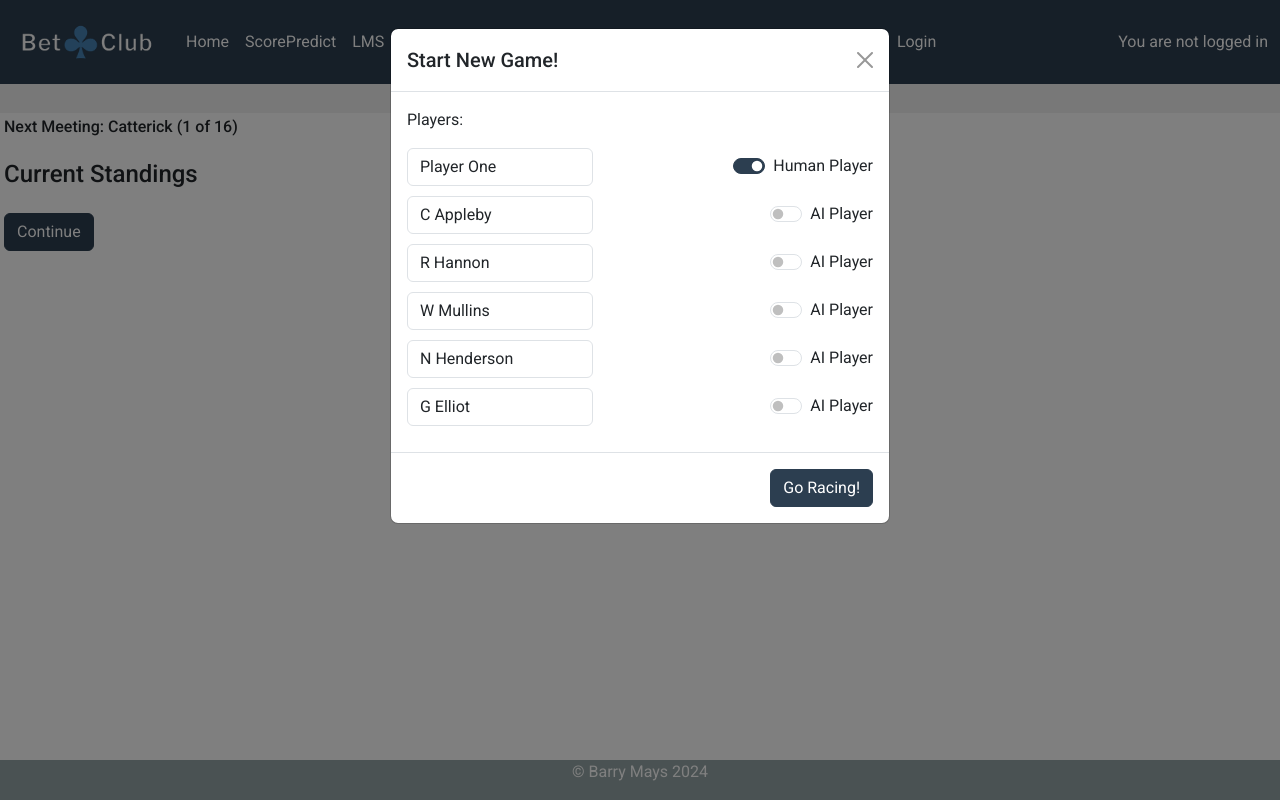
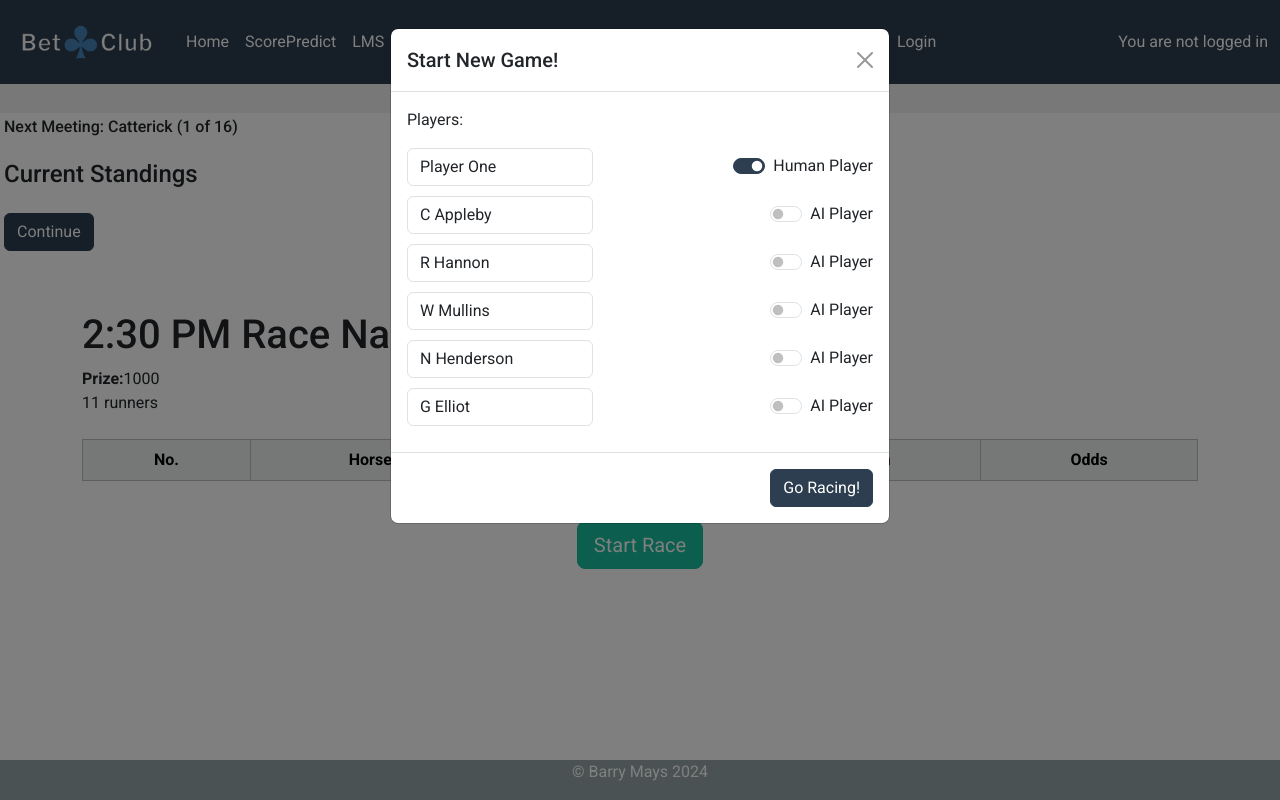
Before and after one commit to bmays9/bet-club, a Django app: page /horse.html in a window 1280 px wide. Run offline with Django 5.2, Linux system fonts and the light colour scheme; lists and menus that the app fills with data are empty; some libraries are stand-ins or nearby versions.

Commit message:
HR: preparing first race

```diff
--- a/static/data/horse_game/prizemoney.txt
+++ b/static/data/horse_game/prizemoney.txt
@@ -1,9 +1,9 @@
-1,000
+4,000
 2,000
 3,000
-4,000
+2,000
+2,000
 5,000
-6,000
 7,000
 8,000
 9,000
--- a/static/data/horse_game/racenames.txt
+++ b/static/data/horse_game/racenames.txt
@@ -1,9 +1,9 @@
-Southwell5f
+The Brocklesby
 Southwell2m4
 Southwell2m
 Southwell1m
-Southwell3m
-Southwell1m4
+The Derby Jackpot
+Maiden Stakes
 Newcastle4m
 Newcastle1m2
 Newcastle2m
--- a/static/js/horse_game/horseracing.js
+++ b/static/js/horse_game/horseracing.js
@@ -1,15 +1,16 @@
 import { fetchTextFiles } from "./load_data.js";
+import { showRacecard } from "./race.js";
 import { allEntries, canEnterRace, enterHorse, displayRaceEntries, allRacesHaveEntries } from './entry.js';
 import { shuffleArray, getRandomGoingPreference, buildHorseData, adjustRatingByAge, endOfSeasonUpdate, goingModifier, resetPlayerData } from './initialise.js';
 import { raceEntries, playerData, horseData, raceData, setRaceEntries, setHorseData, setPlayerData, setRaceData } from './gameState.js';
 
-let meeting_number = 0;
-let raceTime = ["1:15", "1:50", "2:25", "3:00", "3:35", "4:10"]
+export let meeting_number = 0;
+export let raceTime = ["1:15", "1:50", "2:25", "3:00", "3:35", "4:10"]
 let players = []
 const TOTALHORSES = 144
-let going = ["Soft-Ish", "Sofyt"];
+export let going = [];
 let selectedRaceIndex = null;
-let lineups = []; // stores final race line ups, taken from raceEntries after they are confirme
+export let lineups = []; // stores final race line ups, taken from raceEntries after they are confirme
 
 
 async function buildRaceData() {
@@ -21,7 +22,16 @@ async function buildRaceData() {
     shuffleArray(data.horsenames); // Shuffle the array
     data.horsenames = data.horsenames.slice(0, TOTALHORSES); // only need 6 * 24
     console.log("Horsenames after slice:", data.horsenames);
+    // Set going for each meeting
+    const goingOptions = ["Heavy", "Soft", "Good-Soft", "Good", "Good-Firm"];
 
+    const goings = Array.from({ length: 20 }, () => {
+        const randomIndex = Math.floor(Math.random() * goingOptions.length);
+        return goingOptions[randomIndex]; // ✅ add this line
+    });
+
+    console.log(goings);
+    data.goings = goings
     setRaceData(data); // Save the fetched data to the global state via the setter
 }
 
@@ -89,11 +99,12 @@ function displayGameState(array) {
 document.getElementById('clear-game-state').addEventListener('click', function () {
     // Clear game state tables
     console.log("raceData in clear-game-state click:", raceData);
+    console.log("going in clear-game-state click:", going);
     document.getElementById('gs-meeting-races').innerHTML = "";
     document.getElementById('gs-players').innerHTML = "";
     document.getElementById('next-meeting').innerHTML = "";
     document.getElementById('gs-standings').innerHTML = "";
-    document.getElementById('gs-meeting').innerHTML = `${raceData.meetings[meeting_number]} | Good-Soft`
+    document.getElementById('gs-meeting').innerHTML = `${raceData.meetings[meeting_number]} | ${raceData.goings[meeting_number]}`
     document.getElementById('clear-game-state').style.display = 'none';
 
     // Randomize the Picking Order
@@ -155,6 +166,7 @@ document.getElementById('clear-game-state').addEventListener('click', function (
     }
 
     function displayStable(currentPlayerIndex) {
+        console.log("Display Stable: ", )
     let playerName = playerData[currentPlayerIndex].name;
 
     // Insert button and stable HTML
@@ -274,12 +286,29 @@ document.getElementById('clear-game-state').addEventListener('click', function (
 
     // Confirm button to save entries and move to the next player
     confirmBtn.onclick = function () {
-        lineups.push({
-            player: playerData[currentPlayerIndex].name,
-            entries: JSON.parse(JSON.stringify(raceEntries)) // Deep copy
-        });
+        const playerName = playerData[currentPlayerIndex].name;
 
-        // Clear existing entries without reassigning
+        const raceLineup = [];
+
+        if (lineups.length === 0) {
+            // Initialize the 6 races
+            for (let i = 0; i < 6; i++) {
+                lineups.push([]);  // one array for each race
+            }
+        }
+
+        for (let i = 0; i < 6; i++) {
+            const race = raceEntries[i];
+            race.forEach(entry => {
+                lineups[i].push({
+                    race: i,
+                    horseName: entry.horseName,
+                    trainer: entry.playerName
+                });
+            });
+        }
+
+        // Clear race entries for next player
         for (let i = 0; i < 6; i++) {
             raceEntries[i] = [];
         }
@@ -287,13 +316,18 @@ document.getElementById('clear-game-state').addEventListener('click', function (
         currentPlayerIndex++;
 
         if (currentPlayerIndex >= playerData.length) {
-            alert("All players have selected their entries!");
-            return;
+            console.log("Ready to show first race", lineups)
+            // Hide setup screens
+            document.getElementById("race-selections").style.display = "none";
+            document.getElementById("player-selections").style.display = "none";
+            document.getElementById("player-stable").style.display = "none";
+            document.getElementById('page-info').style.display = "none";
+            showRacecard(0);
         }
 
         displayRaceSelections();
-        displayStable(currentPlayerIndex); // Display next player's stable
-        this.disabled = true; // Disable the confirm button again after action
+        displayStable(currentPlayerIndex);
+        this.disabled = true;
     };
 
     // Ensure the button is updated correctly if all races have entries
@@ -313,5 +347,6 @@ export async function runHorseRacing(players) {
     setHorseData(buildHorseData());             // <-- Same with horses
 
     displayGameState(meeting_number);
+
     endOfSeasonUpdate(horseData);
 }
--- /dev/null
+++ b/static/js/horse_game/race.js
@@ -0,0 +1,91 @@
+import { raceEntries, playerData, horseData, raceData, setRaceEntries, setHorseData, setPlayerData, setRaceData } from './gameState.js';
+import { allEntries, canEnterRace, enterHorse, displayRaceEntries, allRacesHaveEntries } from './entry.js';
+import { lineups , raceTime, meeting_number, going } from './horseracing.js';
+
+
+let gameRaceNumber = -1
+
+export function showRacecard (racenum) {
+
+    gameRaceNumber ++
+    const racecardBody = document.getElementById("racecard-body");
+    console.log("Let's Race");
+    racecardBody.innerHTML = ""; // clear previous
+    let rDist = raceData.distances[gameRaceNumber];
+    let rGoing = going[meeting_number];
+    let rName = raceData.racenames[gameRaceNumber];
+    let rTime = raceTime[racenum];
+    let rPrize = raceData.prizemoney[gameRaceNumber];
+    let entries = lineups[racenum];
+    // Display Race Details
+    const dTime = document.getElementById("r-time");
+    dTime.innerHTML = rTime;
+    const dName = document.getElementById("r-name");
+    dName.innerHTML = rName;
+    const dDist = document.getElementById("r-dist");
+    dDist.innerHTML = rDist;
+    const dPrize = document.getElementById("r-prize")
+    dPrize.innerHTML = rPrize;
+    const dRunners = document.getElementById("r-runners");
+    dRunners.innerHTML = `${entries.length}`;
+
+    let ratedHorses = getRatings(entries);
+    ratedHorses = assignOdds(ratedHorses); // Adds odds based on ability
+
+    console.log("This Lineup", lineups[racenum]);
+    entries.forEach((entry, index) => {
+        const horse = horseData.find(h => h.name === entry.horseName);
+        const odds = `${ratedHorses[entry]}`;
+        const row = `
+            <tr>
+                <td>${index + 1}</td>
+                <td>${entry.horseName}</td>
+                <td>${entry.trainer}</td>
+                <td>${horse.form}</td>
+                <td>${odds}</td>
+            </tr>
+        `;
+        racecardBody.innerHTML += row;
+    });
+
+    // feed into the ratings system the horses, distance, going
+    let racerRatings = getRatings(entries, rDist, rGoing )
+
+    document.getElementById('start-race').addEventListener('click', function () {
+        // Clear game state tables
+        console.log("raceData in clear-game-state click:", raceData);
+});
+}
+
+function getRatings(entries, distance, going) {
+    return entries.map(entry => {
+        const horse = horseData.find(h => h.name === entry.horseName);
+        const ability = horse.rating + horse.form * 0.5 + horse.wins * 2 - horse.rest * 0.3;
+        return { ...entry, ability, form: horse.form };
+    });
+}
+
+function assignOdds(ratedHorses) {
+    const maxAbility = Math.max(...ratedHorses.map(h => h.ability));
+    return ratedHorses.map(horse => {
+        const relativeChance = horse.ability / maxAbility;
+        const impliedOdds = 1 / relativeChance;
+        const formattedOdds = formatOdds(impliedOdds);
+        return { ...horse, odds: formattedOdds };
+    });
+}
+
+function formatOdds(decimal) {
+    const numerator = Math.round((decimal - 1) * 2);
+    return `${numerator}/2`;
+}
+
+function simulateRace(ratedHorses) {
+    const raceResults = ratedHorses.map(horse => {
+        const randomness = Math.random() * 0.2 + 0.9;
+        const finalScore = horse.ability * randomness;
+        return { ...horse, score: finalScore };
+    });
+
+    return raceResults.sort((a, b) => b.score - a.score);
+}
--- a/templates/horse.html
+++ b/templates/horse.html
@@ -36,7 +36,7 @@
   </div>
 </div>
 
-<div id="player-stable">
+<div id="player-selections">
   <h6 id="stable-name"></h6>
   <div class="selection-table small-font">
     <table class="table table-hover table-sm" id="st-selection">
@@ -53,6 +53,42 @@
     </table>
   </div>
 </div>
+
+<div id="race-screen" class="container my-4">
+
+  <!-- 📍 Race Header -->
+  <div class="mb-4">
+    <h2><span id="r-time">2:30 PM</span><span id="r-name"> Race Name</h2>
+    <p><strong><span id="r-dist"> </span> Prize:</strong><span id="r-prize">1000</span>
+    <br><span id="r-runners">11</span> runners</p>
+  </div>
+
+  <!-- 📋 Racecard Table -->
+  <div class="table-responsive">
+    <table class="table table-bordered text-center align-middle">
+      <thead class="table-light">
+        <tr>
+          <th>No.</th>
+          <th>Horse</th>
+          <th>Trainer</th>
+          <th>Form</th>
+          <th>Odds</th>
+        </tr>
+      </thead>
+      <tbody id="racecard-body">
+        <!-- Rows will be dynamically inserted here -->
+      </tbody>
+    </table>
+  </div>
+
+  <!-- 🟢 Start Race Button -->
+  <div class="text-center mt-4">
+    <button id="start-race" class="btn btn-lg btn-success">Start Race</button>
+  </div>
+
+</div>
+
+
 
 <div class="modal" id="gameOptionsModal" aria-labelledby="gameOptionsLabel" data-bs-backdrop="static" data-bs-keyboard="false">
     <div class="modal-dialog" role="document">
```
